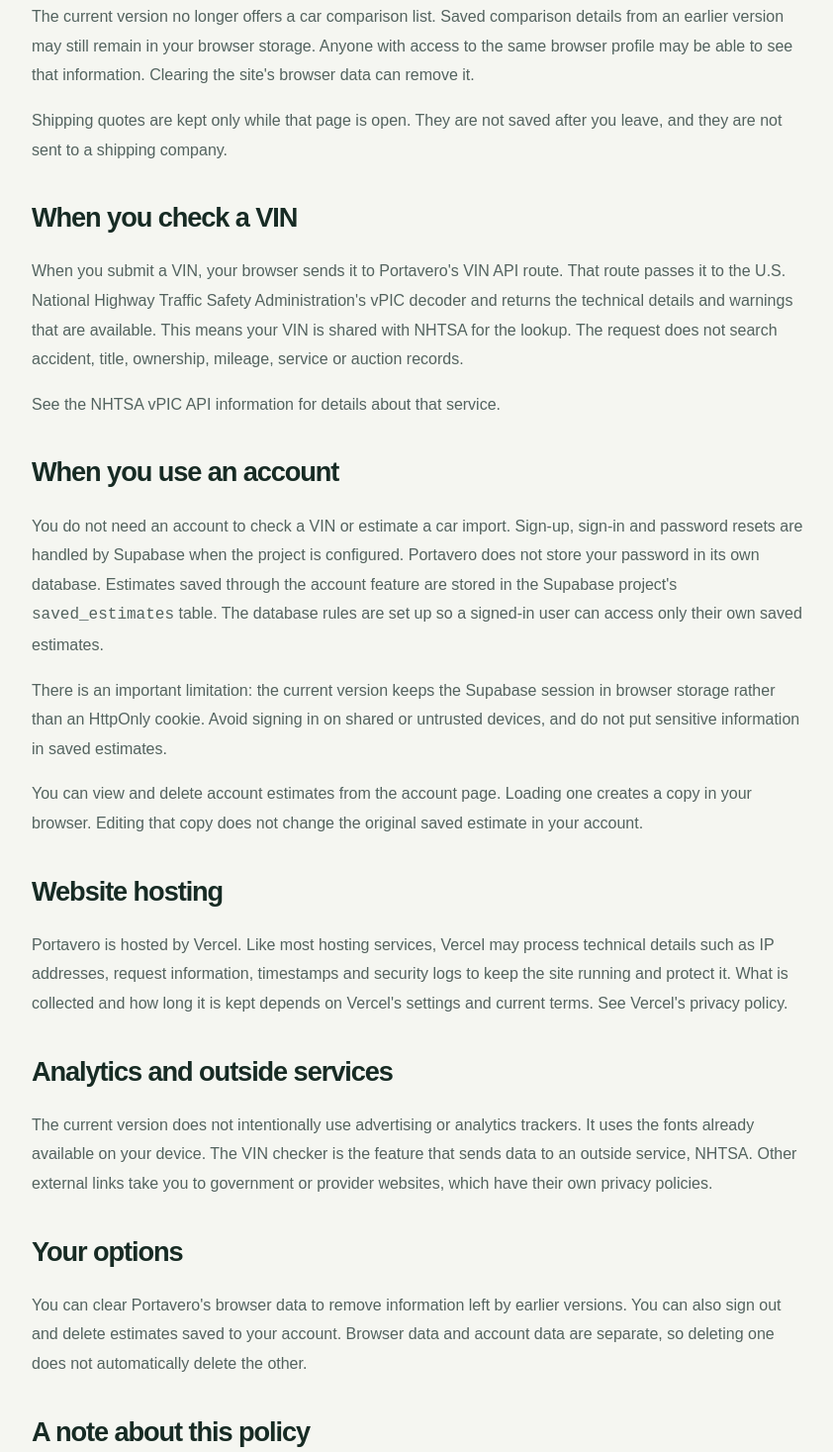
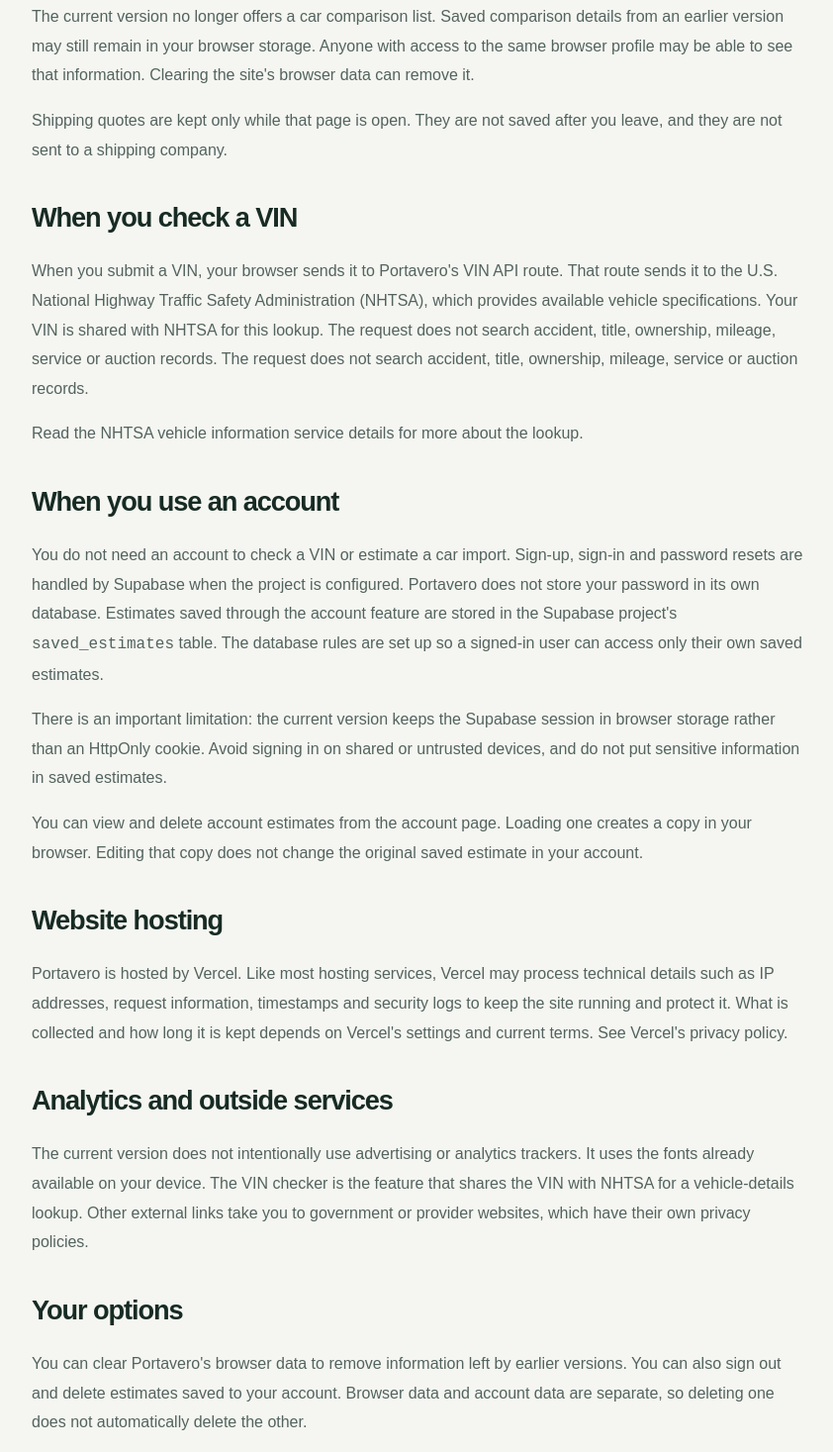
Before and after one commit to GIORGIO2032Q4E/portavero, a Next.js app: page /privacy-policy in a window 1280 px wide. Shown: the part 749-2216 px from the top of the page at 99% size, without its empty margins (218-1060 px from the left). Built offline with nearby package versions, Linux system fonts and the light colour scheme; no server answers.

Commit message:
Remove technical provider labels

```diff
--- a/src/app/privacy-policy/page.tsx
+++ b/src/app/privacy-policy/page.tsx
@@ -27,8 +27,8 @@ export default function PrivacyPolicyPage() {
           <p>Shipping quotes are kept only while that page is open. They are not saved after you leave, and they are not sent to a shipping company.</p>
 
           <h2>When you check a VIN</h2>
-          <p>When you submit a VIN, your browser sends it to Portavero's VIN API route. That route passes it to the U.S. National Highway Traffic Safety Administration's vPIC decoder and returns the technical details and warnings that are available. This means your VIN is shared with NHTSA for the lookup. The request does not search accident, title, ownership, mileage, service or auction records.</p>
-          <p>See the <a href="https://vpic.nhtsa.dot.gov/api/" target="_blank" rel="noreferrer">NHTSA vPIC API information</a> for details about that service.</p>
+          <p>When you submit a VIN, your browser sends it to Portavero's VIN API route. That route sends it to the U.S. National Highway Traffic Safety Administration (NHTSA), which provides available vehicle specifications. Your VIN is shared with NHTSA for this lookup. The request does not search accident, title, ownership, mileage, service or auction records. The request does not search accident, title, ownership, mileage, service or auction records.</p>
+          <p>Read the <a href="https://vpic.nhtsa.dot.gov/" target="_blank" rel="noreferrer">NHTSA vehicle information service details</a> for more about the lookup.</p>
 
           <h2>When you use an account</h2>
           <p>You do not need an account to check a VIN or estimate a car import. Sign-up, sign-in and password resets are handled by Supabase when the project is configured. Portavero does not store your password in its own database. Estimates saved through the account feature are stored in the Supabase project's <code>saved_estimates</code> table. The database rules are set up so a signed-in user can access only their own saved estimates.</p>
@@ -39,7 +39,7 @@ export default function PrivacyPolicyPage() {
           <p>Portavero is hosted by Vercel. Like most hosting services, Vercel may process technical details such as IP addresses, request information, timestamps and security logs to keep the site running and protect it. What is collected and how long it is kept depends on Vercel's settings and current terms. See <a href="https://vercel.com/legal/privacy-policy" target="_blank" rel="noreferrer">Vercel's privacy policy</a>.</p>
 
           <h2>Analytics and outside services</h2>
-          <p>The current version does not intentionally use advertising or analytics trackers. It uses the fonts already available on your device. The VIN checker is the feature that sends data to an outside service, NHTSA. Other external links take you to government or provider websites, which have their own privacy policies.</p>
+          <p>The current version does not intentionally use advertising or analytics trackers. It uses the fonts already available on your device. The VIN checker is the feature that shares the VIN with NHTSA for a vehicle-details lookup. Other external links take you to government or provider websites, which have their own privacy policies.</p>
 
           <h2>Your options</h2>
           <p>You can clear Portavero's browser data to remove information left by earlier versions. You can also sign out and delete estimates saved to your account. Browser data and account data are separate, so deleting one does not automatically delete the other.</p>
```
